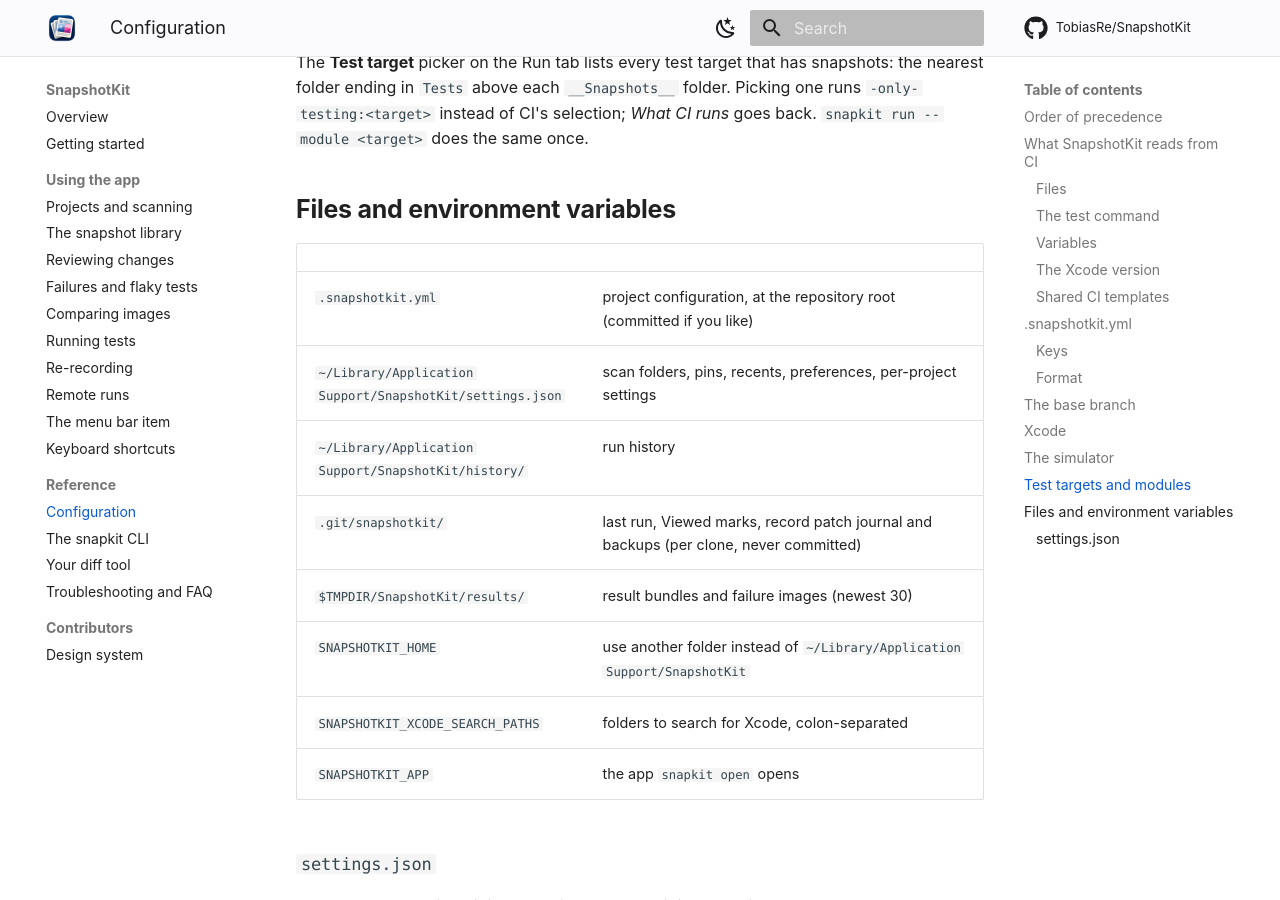
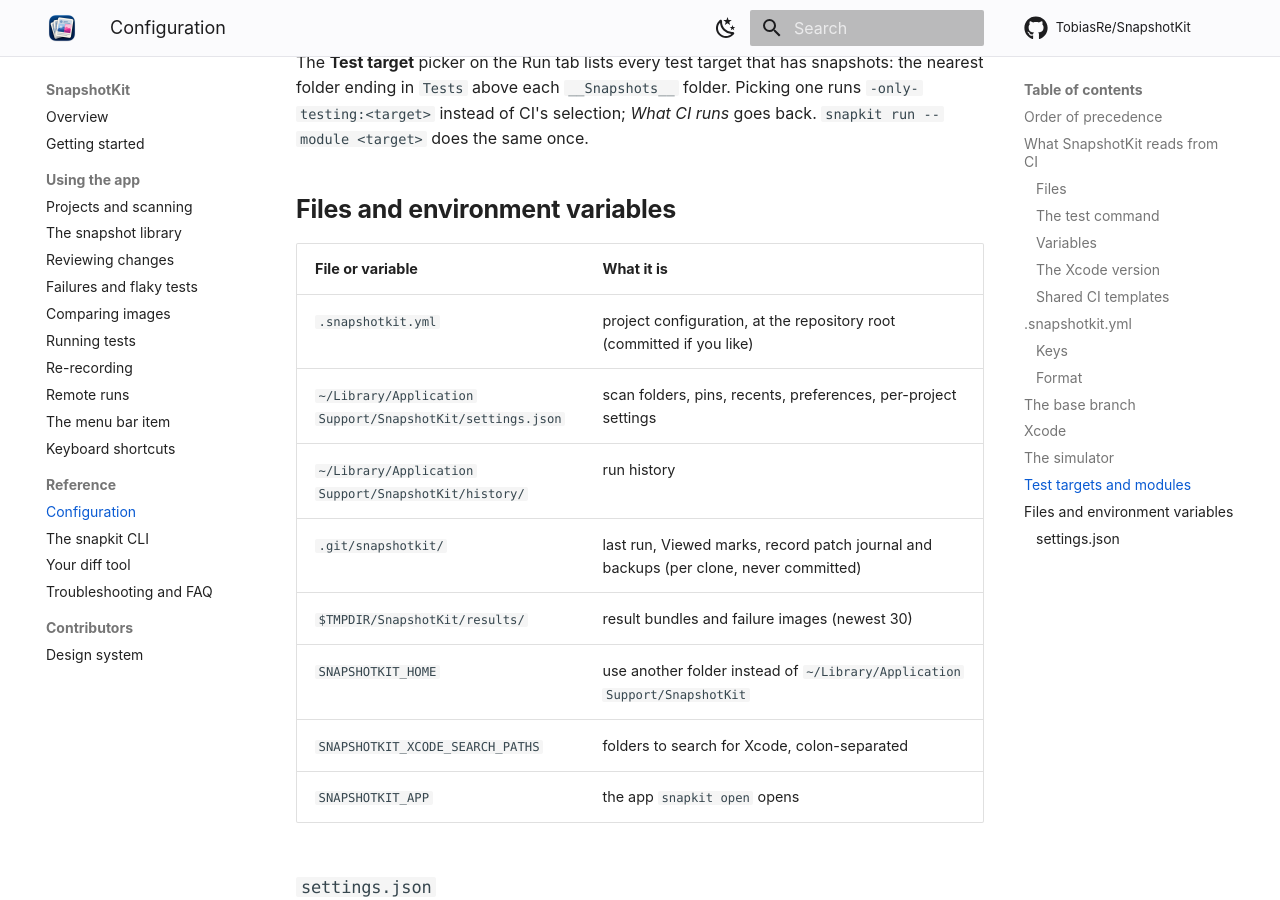
Before and after one commit to TobiasRe/SnapshotKit, an MkDocs documentation site: the page built from docs/configuration.md, in a window 1280 px wide and 900 px high, scrolled down 6332 px. Built offline with MkDocs 1.6.1 and Material for MkDocs 9.7.7, drawn with Linux system fonts in a browser that asks for light colours; comment, search, counter and statistics services are not loaded.

Commit message:
Give the docs' two header-less tables a header
On the hosted docs an empty header row showed as an empty bar.

```diff
--- a/docs/configuration.md
+++ b/docs/configuration.md
@@ -198,7 +198,7 @@
 
 ## Files and environment variables
 
-| | |
+| File or variable | What it is |
 |---|---|
 | `.snapshotkit.yml` | project configuration, at the repository root (committed if you like) |
 | `~/Library/Application Support/SnapshotKit/settings.json` | scan folders, pins, recents, preferences, per-project settings |
```
Also changed, not shown: docs/getting-started.md (+1 -1 lines).
